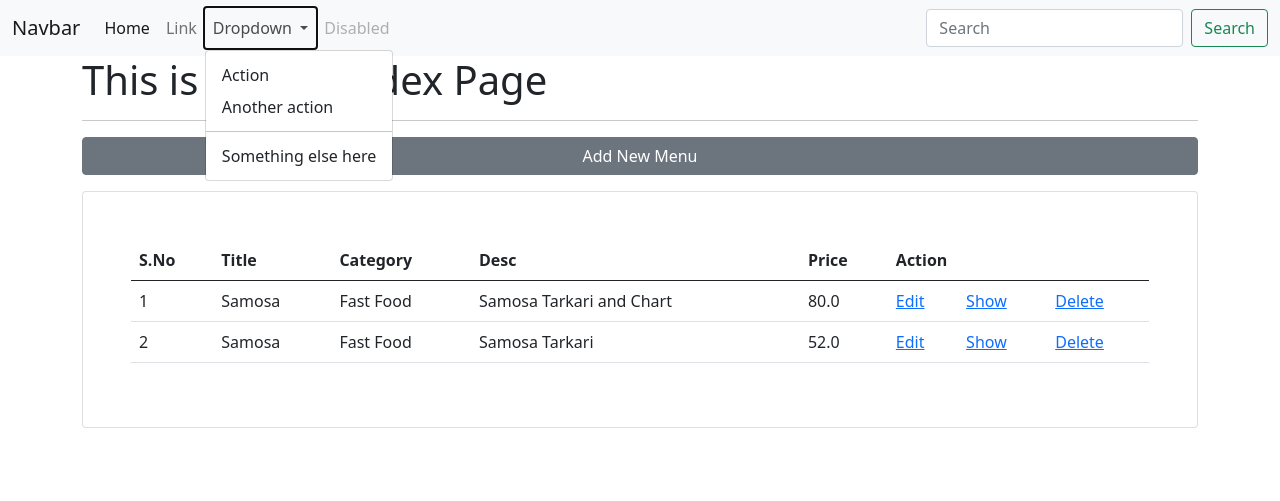
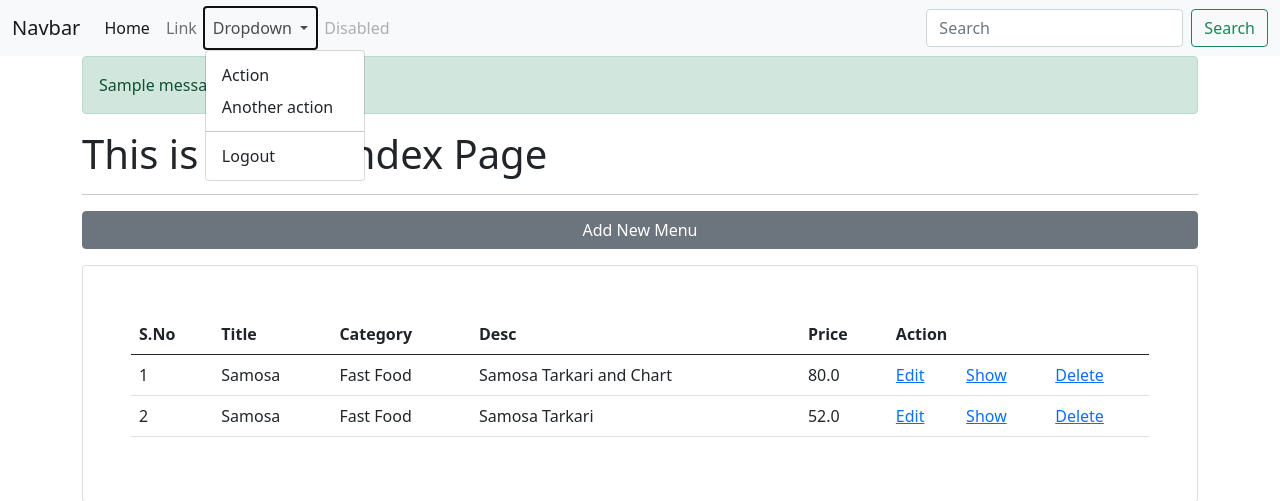
Before and after one commit to sixdgt/project_restro, a Django app: page /menu/ in a window 1280 px wide, after a click on "Dropdown". Shown: the top 501 px of the page. Run offline with Django 4.2, Linux system fonts and the light colour scheme; data comes from the database, SQL or seed files in the repository; both versions use the stored data as it was after the commit; one stand-in notice (Sample message) is shown.

Commit message:
message framework and logout

```diff
--- a/project_restro/accounts/urls.py
+++ b/project_restro/accounts/urls.py
@@ -1,7 +1,8 @@
 from django.urls import path
-from .views import RegistrationView, LoginView
+from .views import RegistrationView, LoginView, LogoutView
 
 urlpatterns = [
     path('login/', LoginView.as_view(), name='login'),
+    path('logout/', LogoutView.as_view(), name='logout'),
     path('register/', RegistrationView.as_view(), name='register'),
 ]
--- a/project_restro/project_restro/settings.py
+++ b/project_restro/project_restro/settings.py
@@ -12,6 +12,11 @@ https://docs.djangoproject.com/en/4.2/ref/settings/
 
 from pathlib import Path
 import os
+from django.contrib import messages
+
+MESSAGE_TAGS = {
+    messages.ERROR : 'danger'
+}
 
 # Build paths inside the project like this: BASE_DIR / 'subdir'.
 BASE_DIR = Path(__file__).resolve().parent.parent
--- a/project_restro/templates/authentication/login.html
+++ b/project_restro/templates/authentication/login.html
@@ -8,10 +8,11 @@
     <!-- Bootstrap CSS -->
     <link href="https://cdn.jsdelivr.net/npm/bootstrap@5.0.2/dist/css/bootstrap.min.css" rel="stylesheet" integrity="sha384-EVSTQN3/azprG1Anm3QDgpJLIm9Nao0Yz1ztcQTwFspd3yD65VohhpuuCOmLASjC" crossorigin="anonymous">
 
-    <title></title>
+    <title>User Login</title>
   </head>
   <body>
     <div class="container p-5">
+        {% include 'partials/_message.html' %}
         <div class="card p-5">
             <h1>Customer Login | Login with your account here</h1>
             <hr>
--- a/project_restro/templates/layouts/master.html
+++ b/project_restro/templates/layouts/master.html
@@ -40,7 +40,7 @@
                         <li><a class="dropdown-item" href="#">Action</a></li>
                         <li><a class="dropdown-item" href="#">Another action</a></li>
                         <li><hr class="dropdown-divider"></li>
-                        <li><a class="dropdown-item" href="#">Something else here</a></li>
+                        <li><a class="dropdown-item" href="{% url 'logout' %}">Logout</a></li>
                         </ul>
                     </li>
                     <li class="nav-item">
--- a/project_restro/templates/menus/index.html
+++ b/project_restro/templates/menus/index.html
@@ -6,6 +6,8 @@ Menu | INDEX
 
 {% block content %}
 <div class="container">
+    {% include 'partials/_message.html' %}
+
     <h1>This is MENU Index Page</h1>
     <hr>
     <a href="{% url 'menu-add' %}" class="btn btn-secondary col-12 mb-3">Add New Menu</a>
--- /dev/null
+++ b/project_restro/templates/partials/_message.html
@@ -0,0 +1,9 @@
+{% if messages %}
+<div class="messages">
+    {% for message in messages %}
+    <div {% if message.tags %} class="alert alert-{{ message.tags }}" {% endif %}>
+        {{ message }}
+    </div>
+    {% endfor %}
+</div>
+{% endif %}
```
Also changed, not shown: project_restro/accounts/views.py (+14 -3 lines), project_restro/db.sqlite3.
